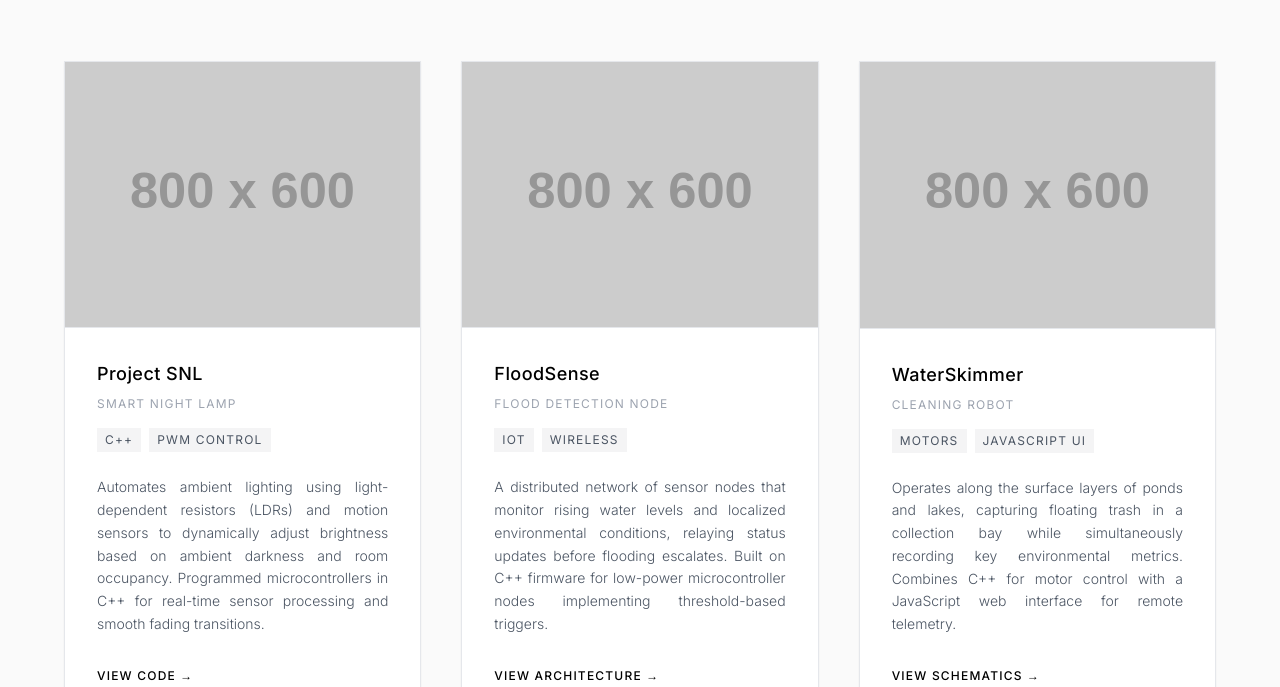
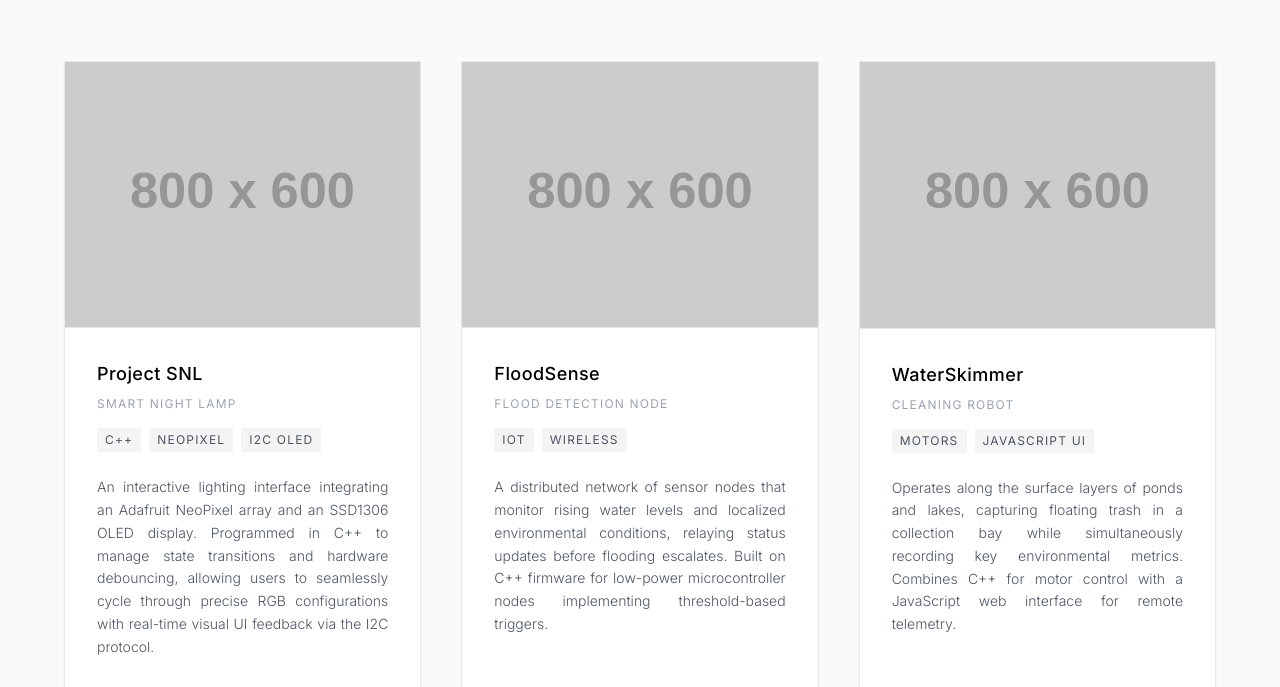
Before and after one commit to KavishHewage/portfolio, a plain HTML site: page robotics.html in a window 1280 px wide. Shown: the part 264-951 px from the top of the page. Drawn offline with nearby package versions, Linux system fonts and the light colour scheme; placeholder pictures from the web are drawn by us.

Commit message:
Add Project SNL details to robotics.html
Added a new project entry for Project SNL with detailed description and code link.

```diff
--- a/robotics.html
+++ b/robotics.html
@@ -66,14 +66,15 @@
 
         <div class="flex flex-wrap gap-2 mb-6">
             <span class="px-2 py-1 bg-zinc-100 text-xs tracking-widest uppercase text-gray-600">C++</span>
-                            <span class="px-2 py-1 bg-zinc-100 text-xs tracking-widest uppercase text-gray-600">PWM Control</span>
+            <span class="px-2 py-1 bg-zinc-100 text-xs tracking-widest uppercase text-gray-600">NeoPixel</span>
+            <span class="px-2 py-1 bg-zinc-100 text-xs tracking-widest uppercase text-gray-600">I2C OLED</span>
         </div>
 
         <p class="text-gray-600 font-light text-sm leading-relaxed text-justify mb-8 flex-grow">
-                            Automates ambient lighting using light-dependent resistors (LDRs) and motion sensors to dynamically adjust brightness based on ambient darkness and room occupancy. Programmed microcontrollers in C++ for real-time sensor processing and smooth fading transitions.
+            An interactive lighting interface integrating an Adafruit NeoPixel array and an SSD1306 OLED display. Programmed in C++ to manage state transitions and hardware debouncing, allowing users to seamlessly cycle through precise RGB configurations with real-time visual UI feedback via the I2C protocol.
         </p>
 
-                        <a href="#" class="text-xs font-medium text-black uppercase tracking-widest hover:underline">
+        <a href="https://github.com/KavishHewage/Project-SNL" target="_blank" class="text-xs font-medium text-black uppercase tracking-widest hover:underline">
             View Code &rarr;
         </a>
     </div>
```
Lines whose indentation alone changed are shown as unchanged.
